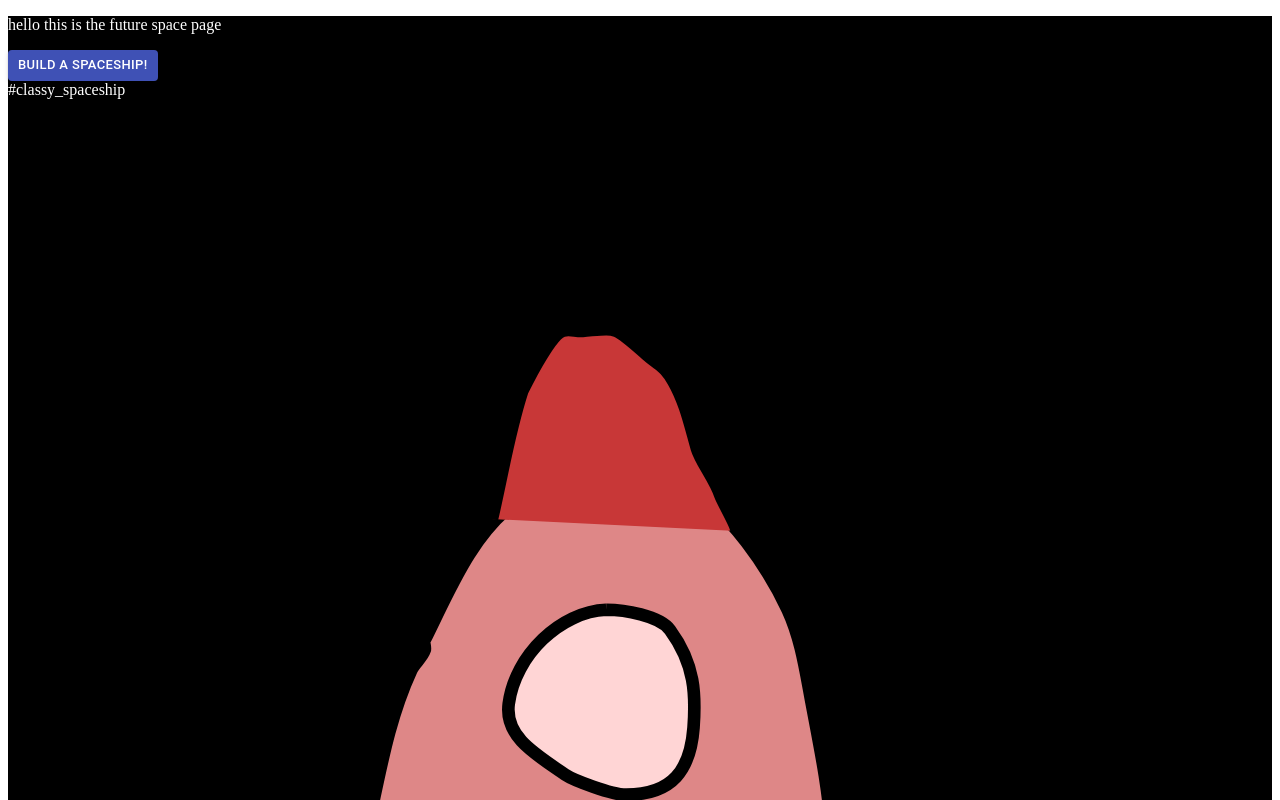
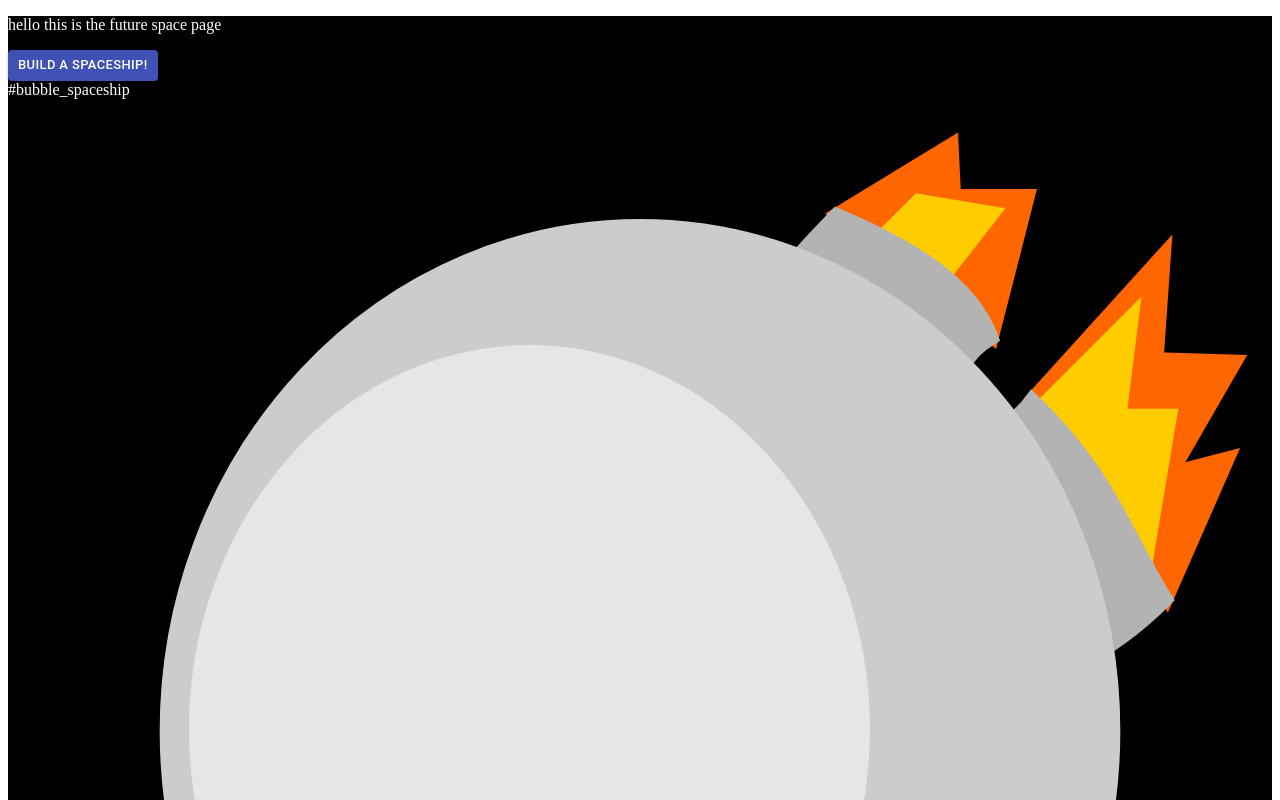
Before and after one commit to kajakali/gatsby, a Gatsby site: page /Space in a window 1280 px wide. Shown: the top 800 px of the page. Built offline with nearby package versions, Linux system fonts and the light colour scheme; Gatsby itself is replaced by a stand-in of ours.

Commit message:
chose bubble spaceship

```diff
--- a/src/components/Activities/SpaceShips.js
+++ b/src/components/Activities/SpaceShips.js
@@ -8,7 +8,7 @@ import Box from '@material-ui/core/Box';
 class SpaceShips extends Component {
     state = ({
         buildMode: false,
-        currentShip: 0,
+        currentShip: 1,
         possibleShips: ["#classy_spaceship", "#bubble_spaceship", "#alien_spaceship", "#space_shuttle"]
     });
 
```
